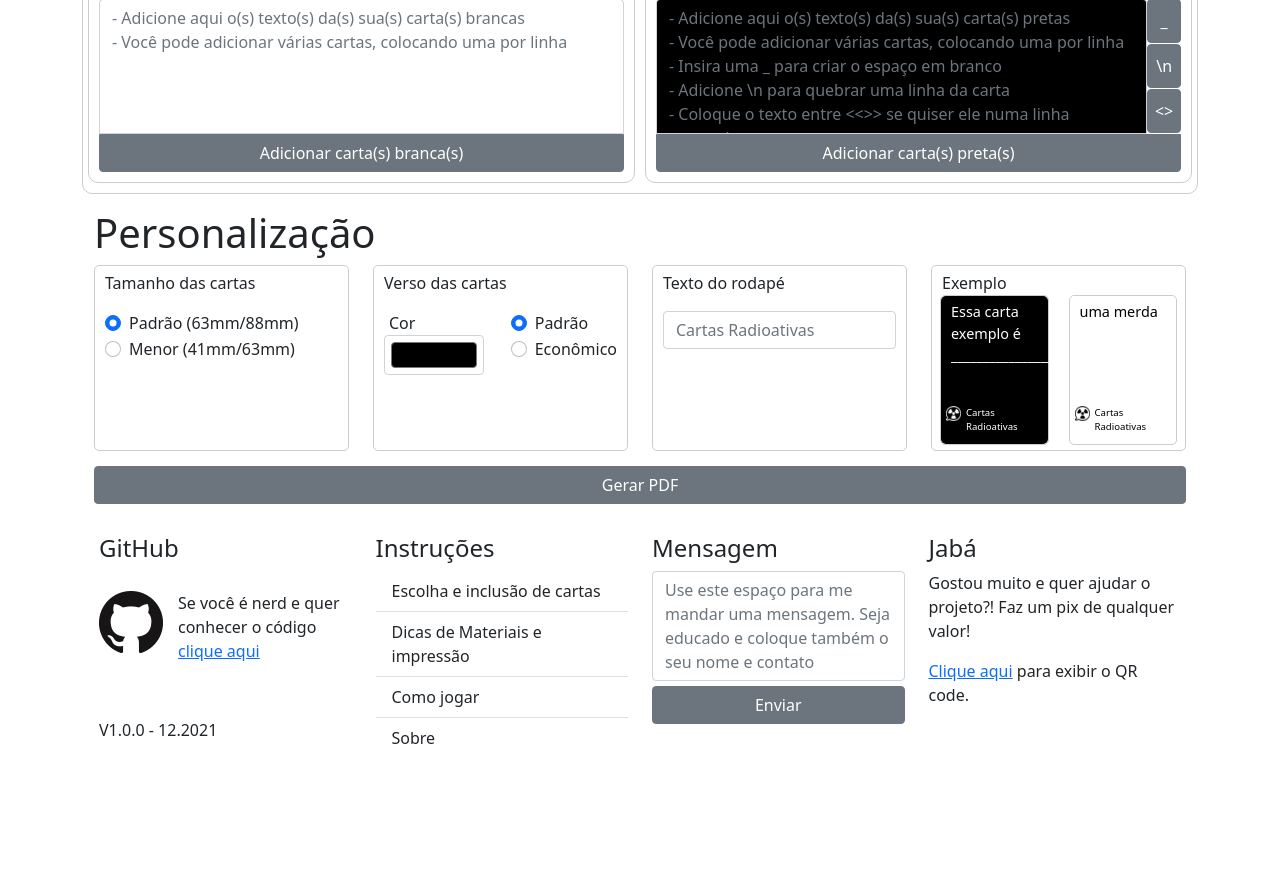
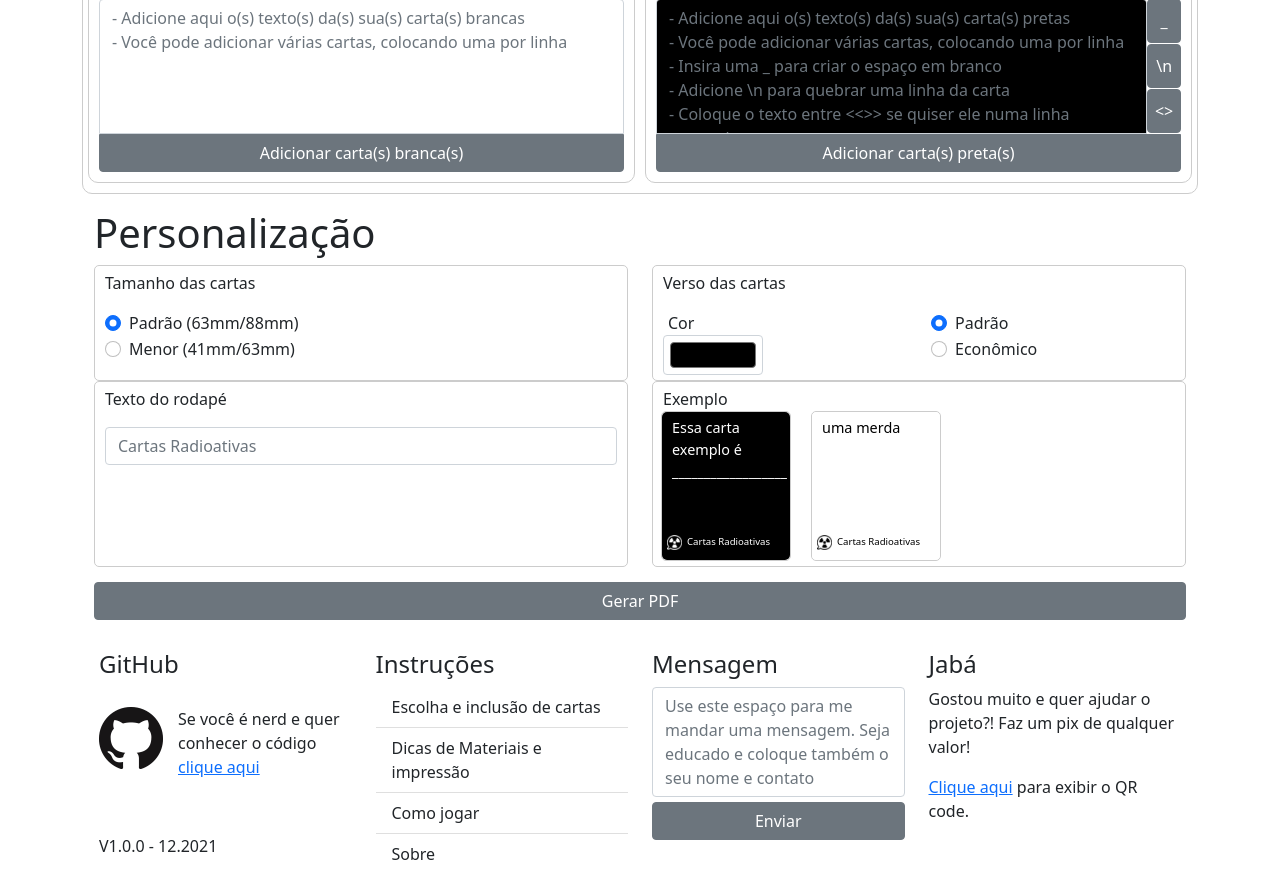
Before and after one commit to lvmasterrj/cartas-radioativas, a PHP site: page / in a window 1280 px wide. Shown: the part 559-1434 px from the top of the page. Before the commit the page ends 1303 px from the top, so only its background shows below. Run offline with PHP 8.4, Linux system fonts and the light colour scheme; data that the repository does not hold is empty.

Commit message:
Tamanho da persoonalização

```diff
--- a/index.html
+++ b/index.html
@@ -143,7 +143,7 @@
 
         <div id="area-gerar-pdf" class="row">
             <h1>Personalização</h1>
-            <div class="col-3">
+            <div class="col-lg-6 col-xxl-3">
                 <div class="personal">
                     <p>Tamanho das cartas</p>
                     <div class="col" id="tamanho-carta">
@@ -162,7 +162,7 @@
                     </div>
                 </div>
             </div>
-            <div class="col-3">
+            <div class="col-lg-6 col-xxl-3">
                 <div class="personal">
                     <p>Verso das cartas</p>
                     <div class="row">
@@ -183,14 +183,14 @@
                     </div>
                 </div>
             </div>
-            <div class="col-3">
+            <div class="col-lg-6 col-xxl-3">
                 <div class="personal">
                     <p>Texto do rodapé</p>
                     <!-- <label for="texto-rodape" class="form-label">Texto do rodapé</label> -->
                     <input class="form-control" id="texto-rodape" placeholder="Cartas Radioativas">
                 </div>
             </div>
-            <div class="col-3">
+            <div class="col-lg-6 col-xxl-3">
                 <div class="personal">
                     Exemplo
                     <div class="row">
@@ -236,7 +236,7 @@
                     </div>
                 </div>
             </div>
-            <div class="col">
+            <div class="col-12">
                 <button id="btn-gerar-pdf" type="button" class="btn btn-secondary" onClick="gerarPDF()">Gerar PDF</button>
             </div>
         </div>
--- a/styles/style.css
+++ b/styles/style.css
@@ -258,6 +258,7 @@ tr.marcado {
     padding: 0;
     background-color: transparent;
     perspective: 1000px;
+    max-width: 130px;
 }
 
 
```
